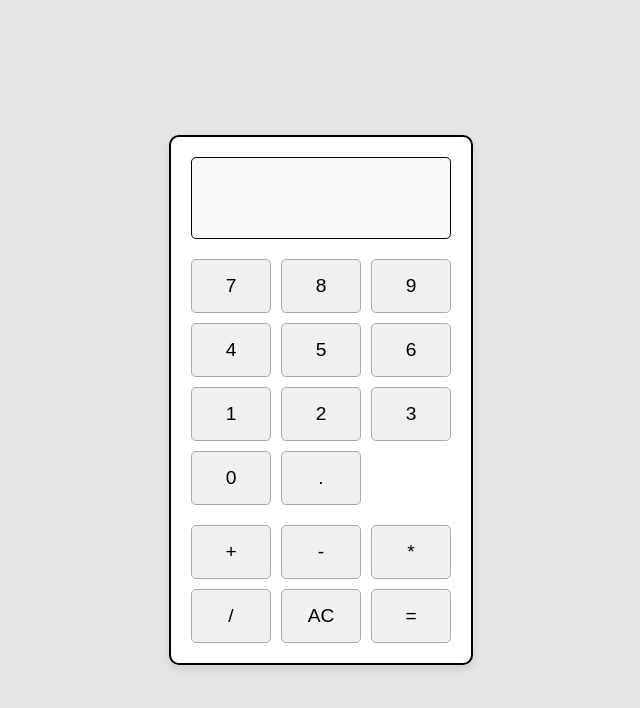
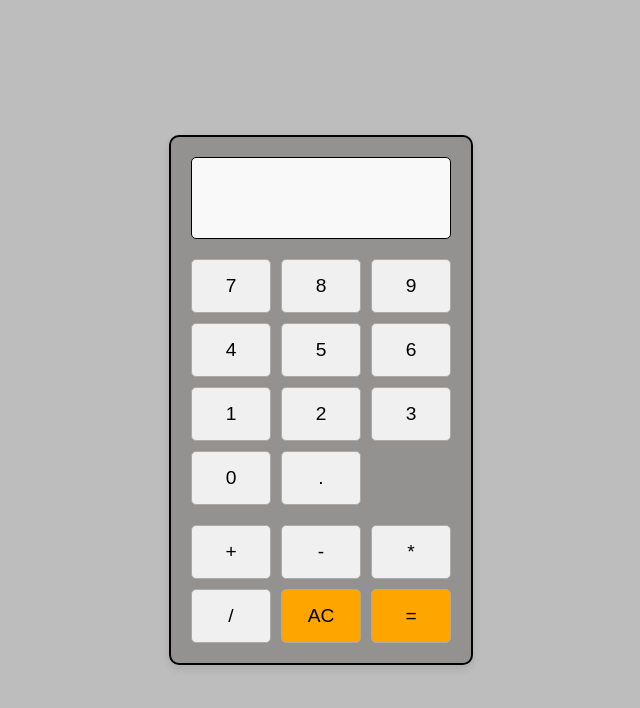
Before and after one commit to Ryan1ucas6/odin-calculator, a plain HTML site: page index.html in a window 1280 px wide. Shown: the whole page, without its empty margins (319-959 px from the left). Drawn offline with Linux system fonts and the light colour scheme.

Commit message:
new css colors

```diff
--- a/style.css
+++ b/style.css
@@ -5,11 +5,11 @@ body {
     height: 100vh;
     margin: 0;
     font-family: Arial, sans-serif;
-    background-color: #e5e5e5;
+    background-color: #bebdbd;
 }
 
 .calculator {
-    background-color: #fff;
+    background-color: #949191;
     border: 2px solid black;
     border-radius: 10px;
     padding: 20px;
@@ -56,3 +56,7 @@ button {
 button:hover {
     background-color: #ddd;
 }
+
+.clear, .equal {
+    background-color: orange;
+}
```
